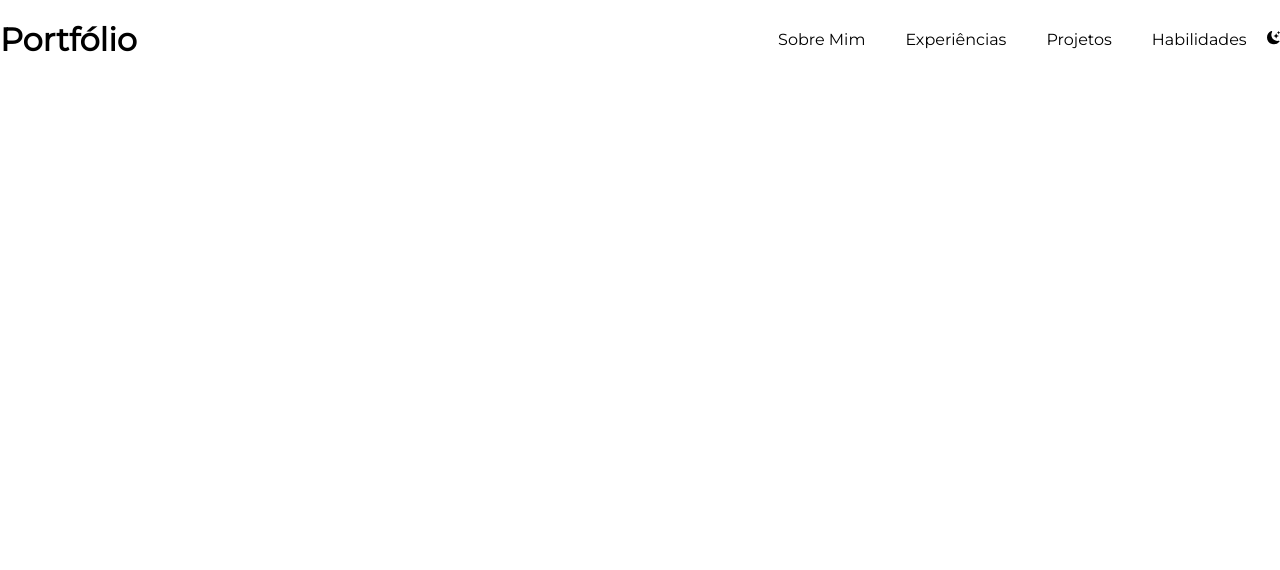
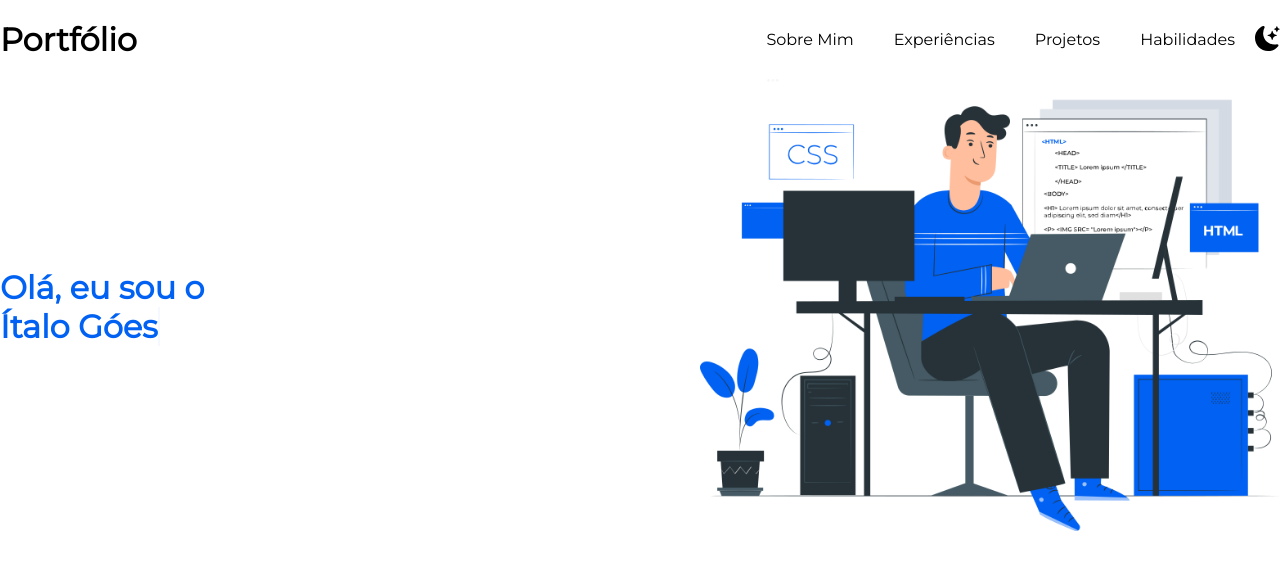
Before and after one commit to italogoes/Portfolio-React-vite.js, a React (Vite) app in the folder portfolio/: page / in a window 1280 px wide. Shown: the top 570 px of the page. Built offline with nearby package versions, Linux system fonts and the light colour scheme.

Commit message:
iniciando na sessao main

```diff
--- a/portfolio/index.html
+++ b/portfolio/index.html
@@ -9,5 +9,9 @@
   <body>
     <div id="root"></div>
     <script type="module" src="/src/main.jsx"></script>
+    <script src="https://unpkg.com/scrollreveal"></script>
+    <script>
+      ScrollReveal().reveal('.headline');
+    </script>
   </body>
 </html>
--- a/portfolio/package.json
+++ b/portfolio/package.json
@@ -9,6 +9,7 @@
     "preview": "vite preview"
   },
   "dependencies": {
+    "animate.css": "^4.1.1",
     "react": "^18.2.0",
     "react-dom": "^18.2.0",
     "react-icons": "^4.7.1"
--- a/portfolio/src/assets/styles/Header/Header.sass
+++ b/portfolio/src/assets/styles/Header/Header.sass
@@ -12,6 +12,7 @@
 .menu
     display: flex
     list-style-type: none
+    align-items: center
 
     li
         padding: 0 20px
--- /dev/null
+++ b/portfolio/src/assets/styles/Intro/Intro.sass
@@ -0,0 +1,16 @@
+@use '../variables.sass'
+
+.apresentacao-e-img
+    display: flex
+    align-items: center
+    justify-content: space-between
+
+.apresentacao
+    color: #0061F2
+
+    h1
+        font-family: variables.$font-principal
+
+.apresentacao-img
+    img
+        width: 580px
--- /dev/null
+++ b/portfolio/src/assets/styles/Intro/digitando.css
@@ -0,0 +1,19 @@
+.message-animate{
+    width: 160px;
+    animation: digitando 3s steps(25), blink .4s infinite alternate;
+    white-space: nowrap;
+    overflow: hidden;
+    border-right: 2px solid;
+}
+
+@keyframes digitando{
+    from{
+        width: 0;
+    }
+}
+
+@keyframes blink{
+    40%{
+        border-color: rgba(255,255,255,0.2);
+    }
+}
--- a/portfolio/src/components/App.jsx
+++ b/portfolio/src/components/App.jsx
@@ -1,10 +1,11 @@
 import Header from "./Header/Header"
 import style from '../assets/styles/app.sass'
+
 
 function App() {
   return (
     <div className="App">
-        <Header/>
+        <Header />
     </div>
   )
 }
--- a/portfolio/src/components/Header/Header.jsx
+++ b/portfolio/src/components/Header/Header.jsx
@@ -2,6 +2,7 @@ import React, { useState } from 'react'
 import style from '../../assets/styles/Header/Header.sass'
 import { BsSun } from "react-icons/bs";
 import { BsMoonStarsFill } from "react-icons/bs";
+import Intro from "../Intro/Intro"
 
 const Header = () => {
     const [darkMode, setDarkMode] = useState(false)
@@ -25,11 +26,13 @@ const Header = () => {
                                 <li><a href="" className={`App ${darkMode ? 'dark-mode' : ''}`}>Projetos</a></li>
                                 <li><a href="" className={`App ${darkMode ? 'dark-mode' : ''}`}>Habilidades</a></li>
                                 <button className='btn-mudacor' onClick={handleToggleDarkMode}>
-                                    {darkMode ? <BsSun style={{color: '#fff', fontSize: '25px'}}/> : <BsMoonStarsFill/>}
+                                    {darkMode ? <BsSun style={{color: '#fff', fontSize: '25px'}}/> : <BsMoonStarsFill style={{fontSize: '25px'}}/>}
                                 </button>
                             </ul>
                         </div>
                     </div>
+
+                    <Intro/>
                 </div>
             </div>
         </div>
--- /dev/null
+++ b/portfolio/src/components/Intro/Intro.jsx
@@ -0,0 +1,24 @@
+import React from 'react'
+import '../../assets/styles/Intro/Intro.sass'
+import '../../assets/styles/Intro/digitando.css'
+import imagem from '../../assets/img/programming.png'
+import 'animate.css';
+
+const Intro = () => {
+  return (
+    <>
+        <div className='apresentacao-e-img animate__animated animate__fadeInLeft'>
+            <div className='apresentacao'>
+                <h1 className='message'>Olá, eu sou o</h1>
+                <h1 className='message-animate'>Ítalo Góes</h1>
+            </div>
+
+            <div className='apresentacao-img headline'>
+                <img src={imagem} alt="eu" />
+            </div>
+        </div>
+    </>
+  )
+}
+
+export default Intro
```
Also changed, not shown: portfolio/src/assets/img/programming.png (added), 1 other file (tests, documents, lock files or other folders).
